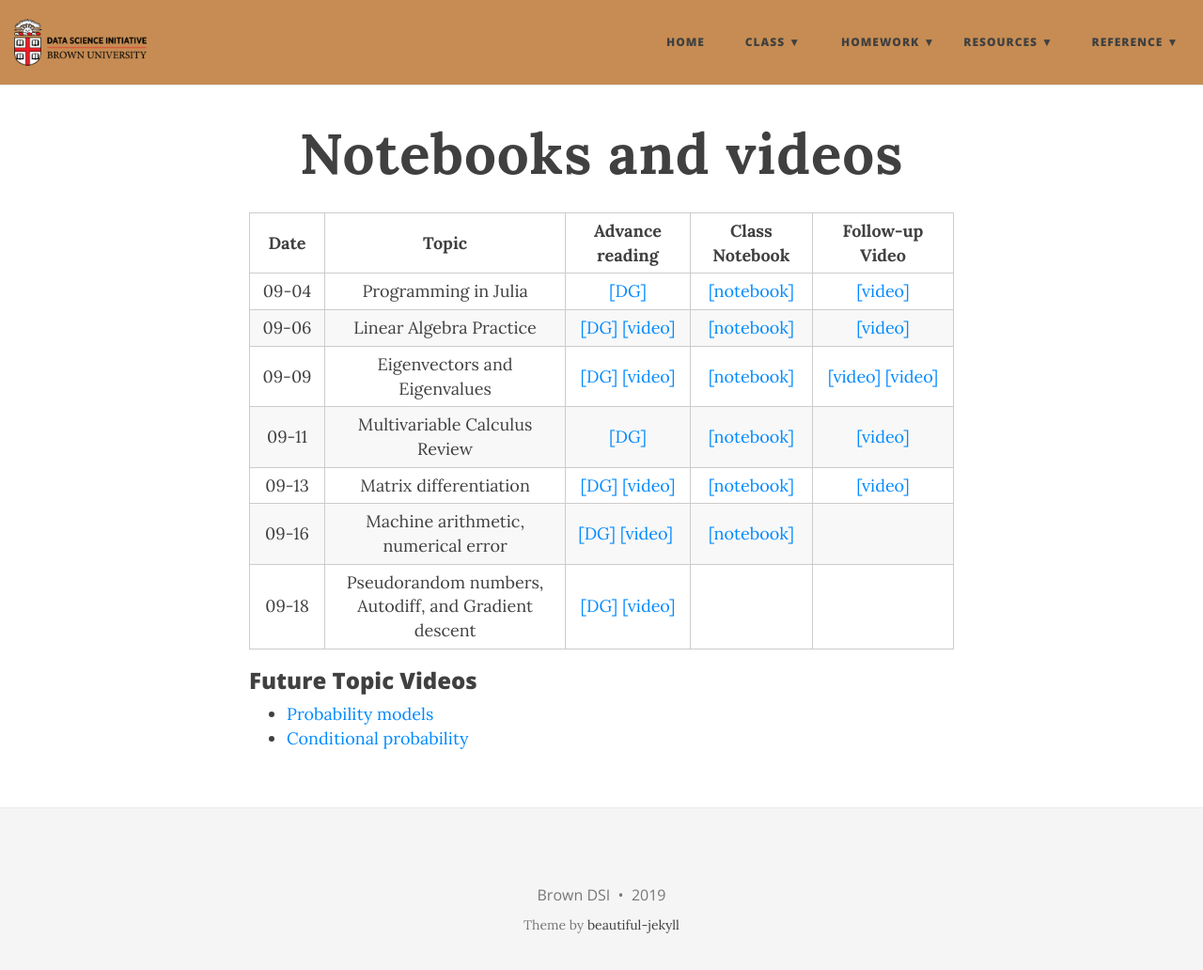
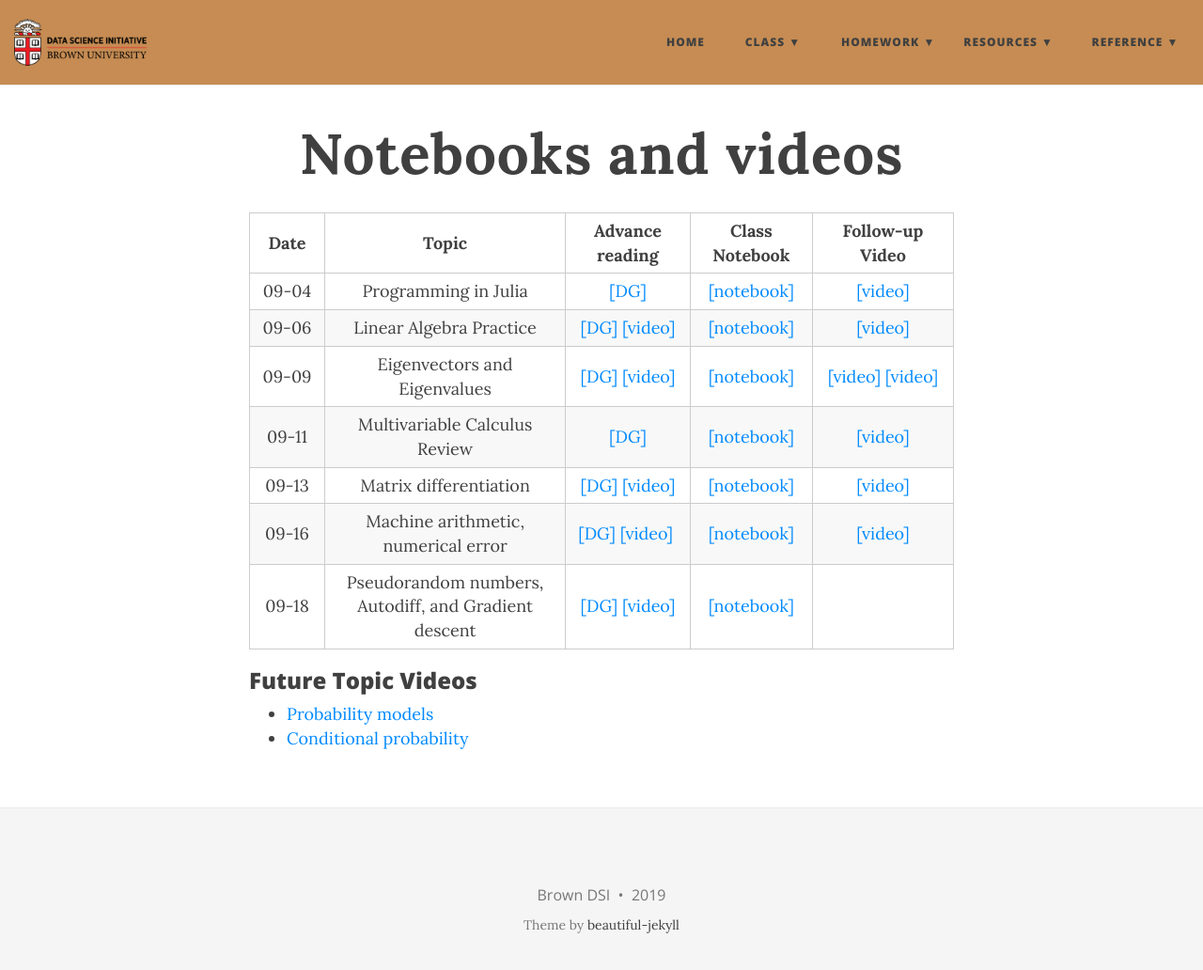
Before and after one commit to data1010/data1010.github.io, a Jekyll site: the page built from class.md, in a window 1280 px wide and 1045 px high. Shown: the top 1032 px of the window at 94% size. Built offline with Jekyll 4.4.1, drawn with Linux system fonts in a browser that asks for light colours; nearby versions of some CDN libraries.

Commit message:
Add links to new content

```diff
--- a/class.md
+++ b/class.md
@@ -54,13 +54,13 @@ title: Notebooks and videos
       <td style="text-align: center">Machine arithmetic, numerical error</td>
       <td style="text-align: center"><a href="https://mathigon.org/course/numerical-computing">[DG]</a>&nbsp;<a href="https://www.youtube.com/watch?v=OLSASJ3b24c">[video]</a>&nbsp;<a href="https://www.youtube.com/watch?v=BJZrpi4vZWg"></a></td>
       <td style="text-align: center"><a href="https://github.com/data1010/problem-sets/tree/master/09-16">[notebook]</a></td>
-      <td style="text-align: center"> </td>
+      <td style="text-align: center"><a href="https://youtu.be/4MJOxroHo-E">[video]</a></td>
     </tr>
     <tr>
       <td style="text-align: center">09-18</td>
       <td style="text-align: center">Pseudorandom numbers, Autodiff, and Gradient descent</td>
       <td style="text-align: center"><a href="https://mathigon.org/course/numerical-computing/pseudorandom-number-generation">[DG]</a>&nbsp;<a href="https://www.youtube.com/watch?v=qM9EmmUtX_c">[video]</a></td>
-      <td style="text-align: center"> </td>
+      <td style="text-align: center"><a href="https://github.com/data1010/problem-sets/tree/master/09-18">[notebook]</a></td>
       <td style="text-align: center"> </td>
     </tr>
 
```
